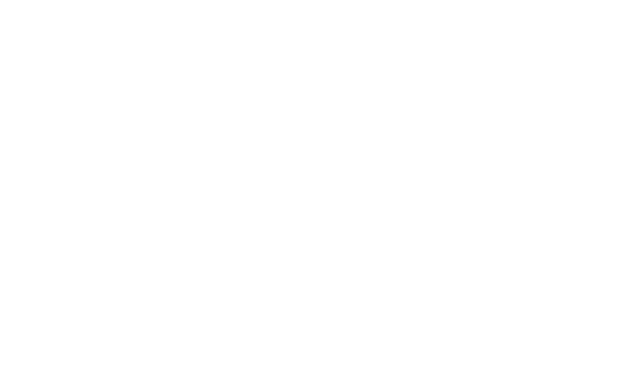
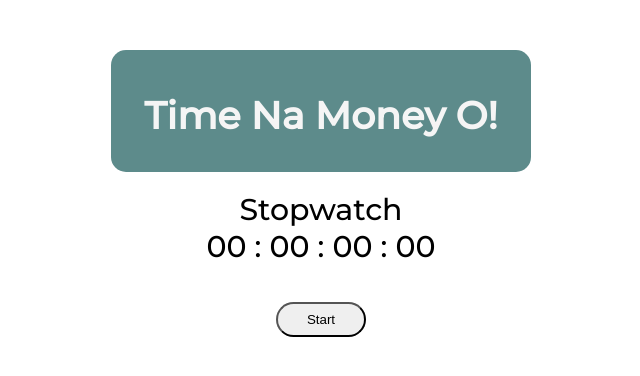
Before and after one commit to oye969/stopwatch, a React (Create React App) app: page / in a window 1280 px wide. Shown: the top 376 px of the page, without its empty margins (319-959 px from the left). Built offline with nearby package versions, Linux system fonts and the light colour scheme.

Commit message:
modified:   src/App.css

```diff
--- a/src/App.css
+++ b/src/App.css
@@ -1,38 +1,35 @@
+@import url('https://fonts.googleapis.com/css2?family=Montserrat:wght@500&display=swap');
+
 .App {
   text-align: center;
+  margin-top: 50px;
+  font-family: 'Montserrat', sans-serif;
 }
+.watch {
+  font-size: 40px;
+  background-color: rgb(93, 139, 139);
+  width: 400px;
+  height: 100px;
+  margin: 0px auto;
+  padding: 10px 10px 12px 10px;
+  border-radius: 15px;
 
-.App-logo {
-  height: 40vmin;
-  pointer-events: none;
+
 }
-
-@media (prefers-reduced-motion: no-preference) {
-  .App-logo {
-    animation: App-logo-spin infinite 20s linear;
-  }
+.Stopwatch-header {
+  font-size: 30px;
 }
-
-.App-header {
-  background-color: #282c34;
-  min-height: 100vh;
-  display: flex;
-  flex-direction: column;
-  align-items: center;
-  justify-content: center;
-  font-size: calc(10px + 2vmin);
-  color: white;
+.Stopwatch-display {
+  font-size: 30px;
 }
-
-.App-link {
-  color: #61dafb;
+button {
+  width: 90px;
+  height: 35px;
+  border-radius: 20px;
+  outline: none;
+  cursor: pointer;
 }
-
-@keyframes App-logo-spin {
-  from {
-    transform: rotate(0deg);
-  }
-  to {
-    transform: rotate(360deg);
-  }
+.text {
+  font-size: 38px;
+  color: whitesmoke;
 }
--- a/src/App.js
+++ b/src/App.js
@@ -1,13 +1,15 @@
 import React from 'react';
-import logo from './logo.svg';
+import Stopwatch from "./Components/Stopwatch";
 import './App.css';
+
 
 function App() {
   return (
     <div className="App">
-
+      <div className="watch"><h2 className="text">Time Na Money O!</h2></div><br></br>
+        <div className="watch2"></div>
+     <Stopwatch/>
     </div>
   );
 }
-
 export default App;
--- a/src/Components/Stopwatch.js
+++ b/src/Components/Stopwatch.js
@@ -1,20 +1,16 @@
 import React from "react";
-import "./App.css";
+
 
 
 
 class Stopwatch extends React.Component {
-    /**
-       * state
-       */
+
     state = {
         timerOn: false,
         timerStart: 0,
         timerTime: 0
     };
-    /**
-     * Starting the Stopwatch timer
-     */
+
     startTimer = () => {
         this.setState({
             timerOn: true,
@@ -27,9 +23,7 @@
             });
         }, 10);
     };
-    /**
-     * Stop and Reset
-     */
+
     stopTimer = () => {
         this.setState({ timerOn: false });
         clearInterval(this.timer);
@@ -41,9 +35,7 @@
         });
     };
     render() {
-        /**
-         * Formatting and Display
-         */
+
         const { timerTime } = this.state;
         let centiseconds = ("0" + (Math.floor(timerTime / 10) % 100)).slice(-2);
         let seconds = ("0" + (Math.floor(timerTime / 1000) % 60)).slice(-2);
@@ -55,16 +47,17 @@
                 <div className="Stopwatch-display">
                     {hours} : {minutes} : {seconds} : {centiseconds}
                     {this.state.timerOn === false && this.state.timerTime === 0 && (
-                        <button onClick={this.startTimer}>Start</button>
+
+                       <p><button onClick={this.startTimer}>Start</button></p>
                     )}
                     {this.state.timerOn === true && (
-                        <button onClick={this.stopTimer}>Stop</button>
+                        <p><button onClick={this.stopTimer}>Stop</button></p>
                     )}
                     {this.state.timerOn === false && this.state.timerTime > 0 && (
-                        <button onClick={this.startTimer}>Resume</button>
+                        <p><button onClick={this.startTimer}>Resume</button></p>
                     )}
                     {this.state.timerOn === false && this.state.timerTime > 0 && (
-                        <button onClick={this.resetTimer}>Reset</button>
+                        <p><button onClick={this.resetTimer}>Reset</button></p>
                     )}
                 </div>
             </div>
```
